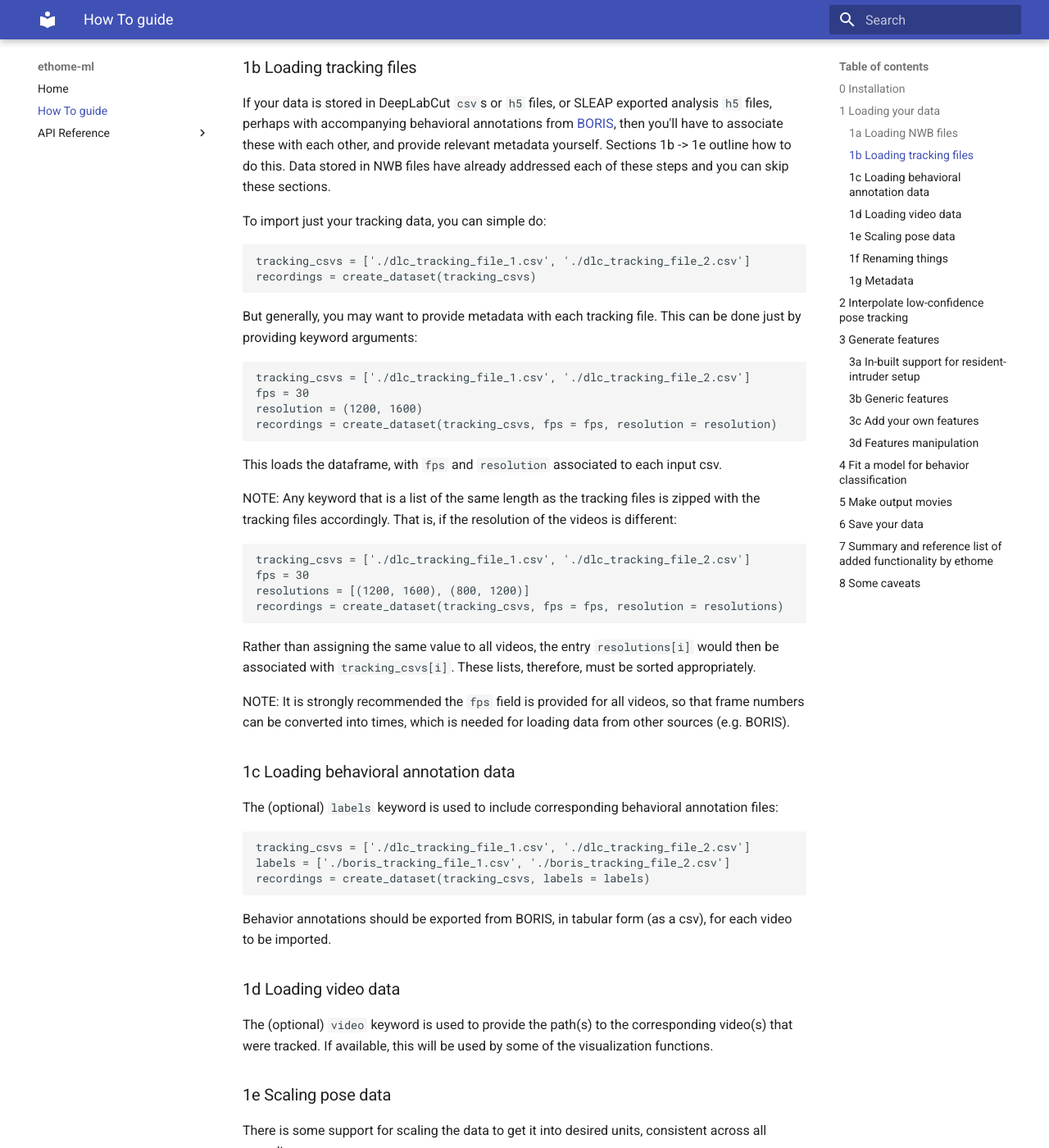
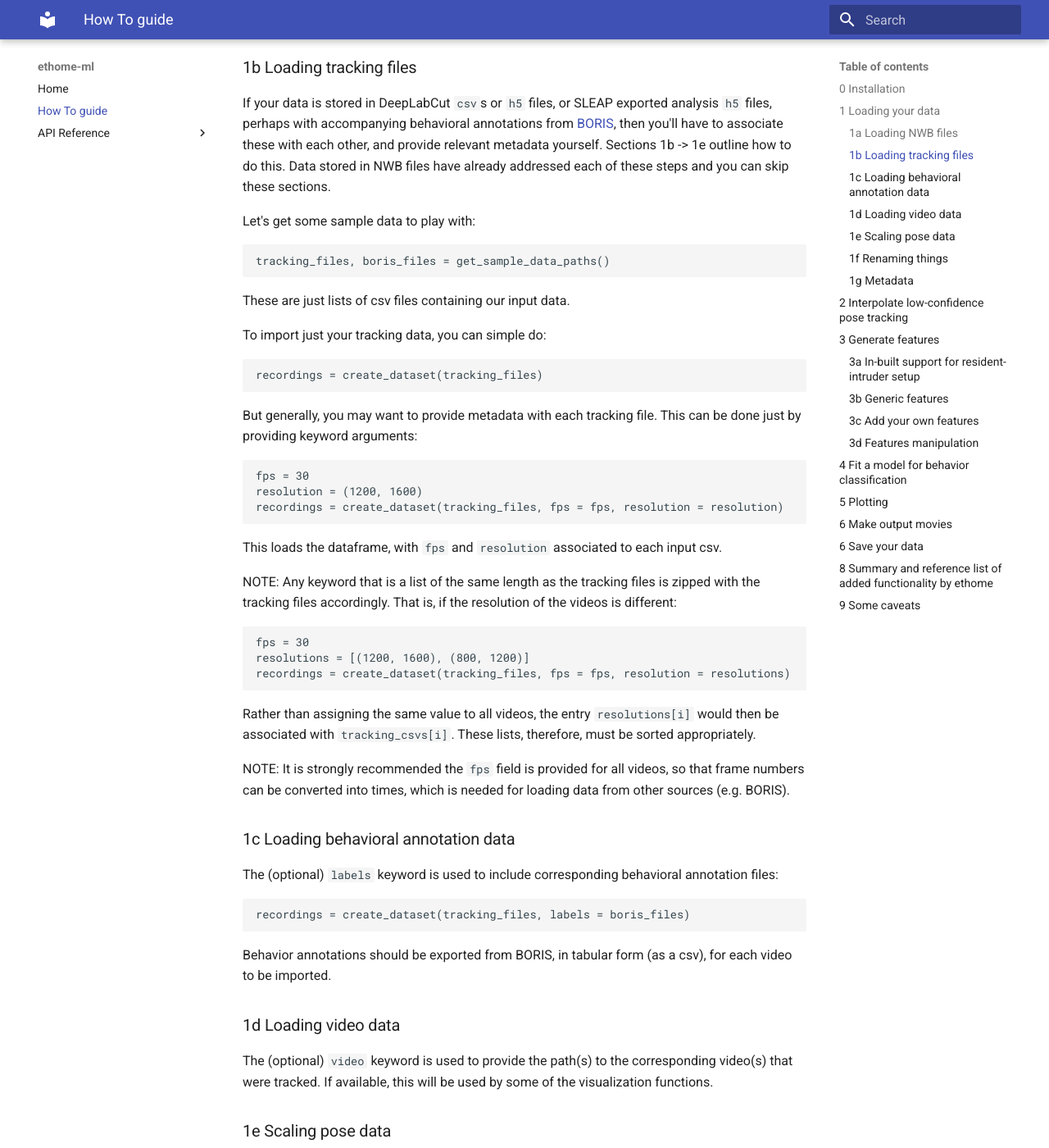
Before and after one commit to benlansdell/ethome, an MkDocs documentation site: the page built from docs/how-to.md, in a window 1280 px wide and 1400 px high, scrolled down 1185 px. Shown: the whole window at 82% size. Built offline with MkDocs 1.6.1 and Material for MkDocs 9.7.7, drawn with Linux system fonts in a browser that asks for light colours; some of the changed text lies outside the part shown.

Commit message:
Update release

````diff
--- a/docs/how-to.md
+++ b/docs/how-to.md
@@ -33,27 +33,30 @@ You can provide multiple recordings, just provide a list of paths instead. Each
 
 If your data is stored in DeepLabCut `csv`s or `h5` files, or SLEAP exported analysis `h5` files, perhaps with accompanying behavioral annotations from [BORIS](https://www.boris.unito.it/), then you'll have to associate these with each other, and provide relevant metadata yourself. Sections 1b -> 1e outline how to do this. Data stored in NWB files have already addressed each of these steps and you can skip these sections.
 
+Let's get some sample data to play with:
+```python
+tracking_files, boris_files = get_sample_data_paths()
+```
+These are just lists of csv files containing our input data.
+
 To import just your tracking data, you can simple do:
 ```python
-tracking_csvs = ['./dlc_tracking_file_1.csv', './dlc_tracking_file_2.csv']
-recordings = create_dataset(tracking_csvs)
+recordings = create_dataset(tracking_files)
 ```
 
 But generally, you may want to provide metadata with each tracking file. This can be done just by providing keyword arguments:
 ```python
-tracking_csvs = ['./dlc_tracking_file_1.csv', './dlc_tracking_file_2.csv']
 fps = 30
 resolution = (1200, 1600)
-recordings = create_dataset(tracking_csvs, fps = fps, resolution = resolution)
+recordings = create_dataset(tracking_files, fps = fps, resolution = resolution)
 ```
 This loads the dataframe, with `fps` and `resolution` associated to each input csv.
 
 NOTE: Any keyword that is a list of the same length as the tracking files is zipped with the tracking files accordingly. That is, if the resolution of the videos is different:
 ```python
-tracking_csvs = ['./dlc_tracking_file_1.csv', './dlc_tracking_file_2.csv']
 fps = 30
 resolutions = [(1200, 1600), (800, 1200)]
-recordings = create_dataset(tracking_csvs, fps = fps, resolution = resolutions)
+recordings = create_dataset(tracking_files, fps = fps, resolution = resolutions)
 ```
 Rather than assigning the same value to all videos, the entry `resolutions[i]` would then be associated with `tracking_csvs[i]`. These lists, therefore, must be sorted appropriately.
 
@@ -63,9 +66,7 @@ NOTE: It is strongly recommended the `fps` field is provided for all videos, so
 
 The (optional) `labels` keyword is used to include corresponding behavioral annotation files:
 ```python
-tracking_csvs = ['./dlc_tracking_file_1.csv', './dlc_tracking_file_2.csv']
-labels = ['./boris_tracking_file_1.csv', './boris_tracking_file_2.csv']
-recordings = create_dataset(tracking_csvs, labels = labels)
+recordings = create_dataset(tracking_files, labels = boris_files)
 ```
 
 Behavior annotations should be exported from BORIS, in tabular form (as a csv), for each video to be imported.
@@ -217,7 +218,9 @@ add_randomforest_predictions(recordings)
 ```
 which can be used as a starting point for developing behavior classifiers.
 
-## 5 Make output movies
+## 5 Plotting
+
+## 6 Make output movies
 
 Now we have our model we can make a video of its predictions. Provide the column names whose state we're going to overlay on the video, along with the directory to output the videos:
 
@@ -239,7 +242,7 @@ recordings = pd.DataFrame.io.load('outfile.pkl')
 
 NOTE: By importing `ethome` you extend the functionality of the pandas DataFrame, hence can access things like `.io.load`
 
-## 7 Summary and reference list of added functionality by `ethome`
+## 8 Summary and reference list of added functionality by `ethome`
 
 For reference, the metadata and added functions added to the dataframe are:
 
@@ -271,6 +274,6 @@ For reference, the metadata and added functions added to the dataframe are:
 
 See the API docs for usage details.
 
-## 8 Some caveats
+## 9 Some caveats
 
 The workflow assumes you import all your data into one DataFrame. Combining two DataFrames (append or concat) is not officially supported. It may behave well, or it may not.
--- a/ethome/__init__.py
+++ b/ethome/__init__.py
@@ -1,4 +1,4 @@
-__version__ = '0.5.4'
+__version__ = '0.5.5'
 
 #Suppress tensorflow import text...
 import os
````
Also changed, not shown: 1 other file.
